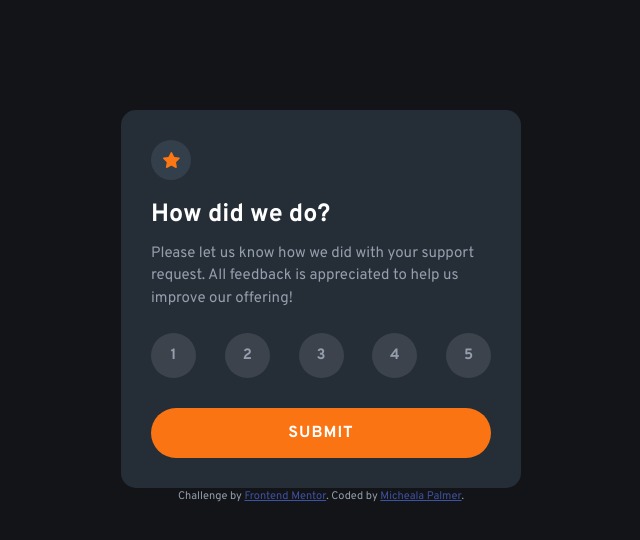
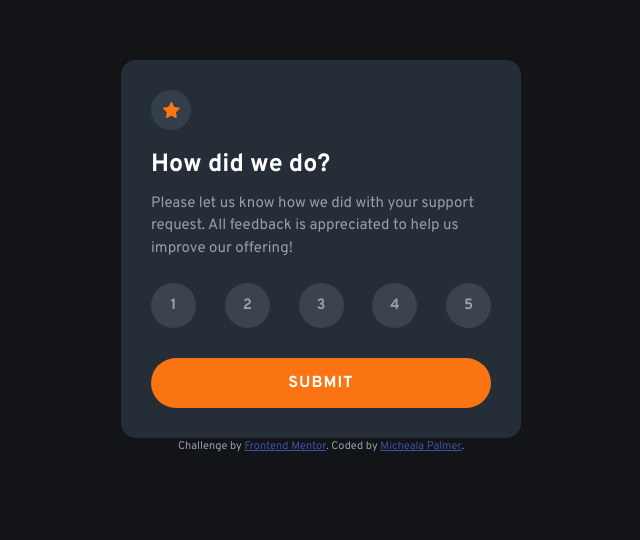
Before and after one commit to michealap/interactive-rating, a plain HTML site: page interactive-rating-component-main/index.html in a window 1280 px wide. Shown: the part 140-680 px from the top of the page, without its empty margins (319-959 px from the left). Drawn offline with Linux system fonts and the light colour scheme.

Commit message:
adjust padding

```diff
--- a/interactive-rating-component-main/styles.css
+++ b/interactive-rating-component-main/styles.css
@@ -35,7 +35,7 @@ body {
   min-height: 100%;
   max-width: 44rem;
   margin: 0 auto;
-  padding: 25rem 2rem;
+  padding: 20rem 2rem;
 }
 
 .container > * {
```
